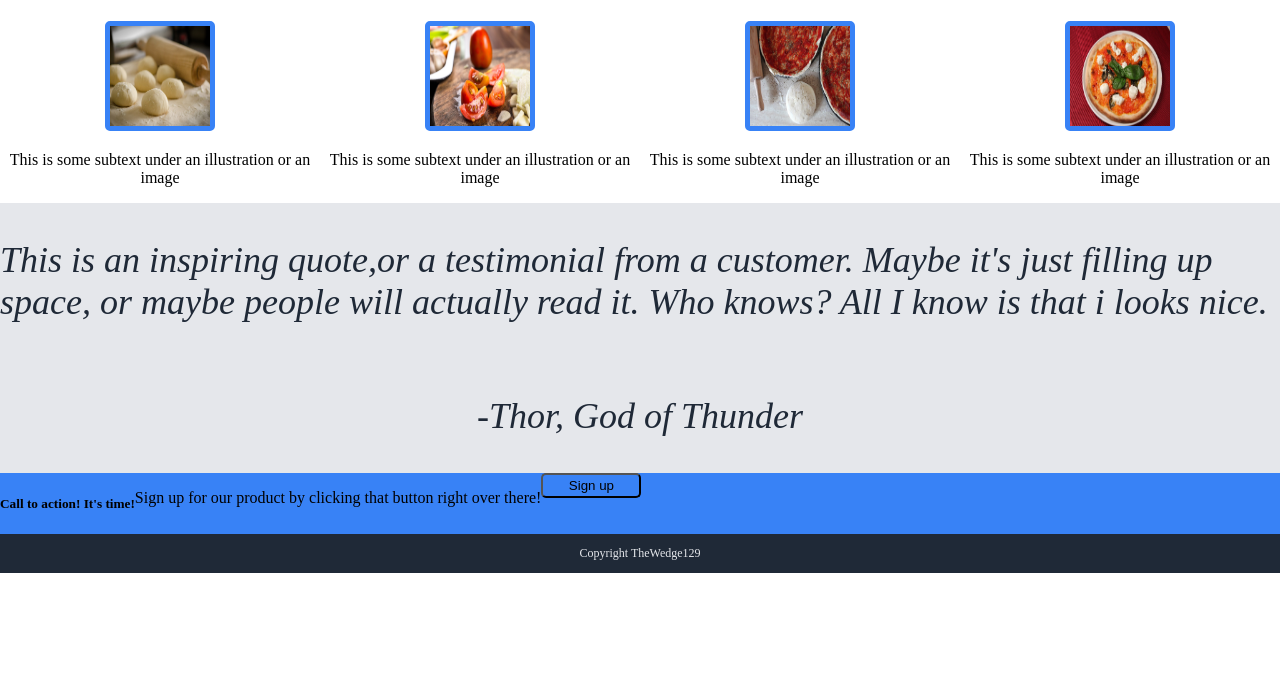
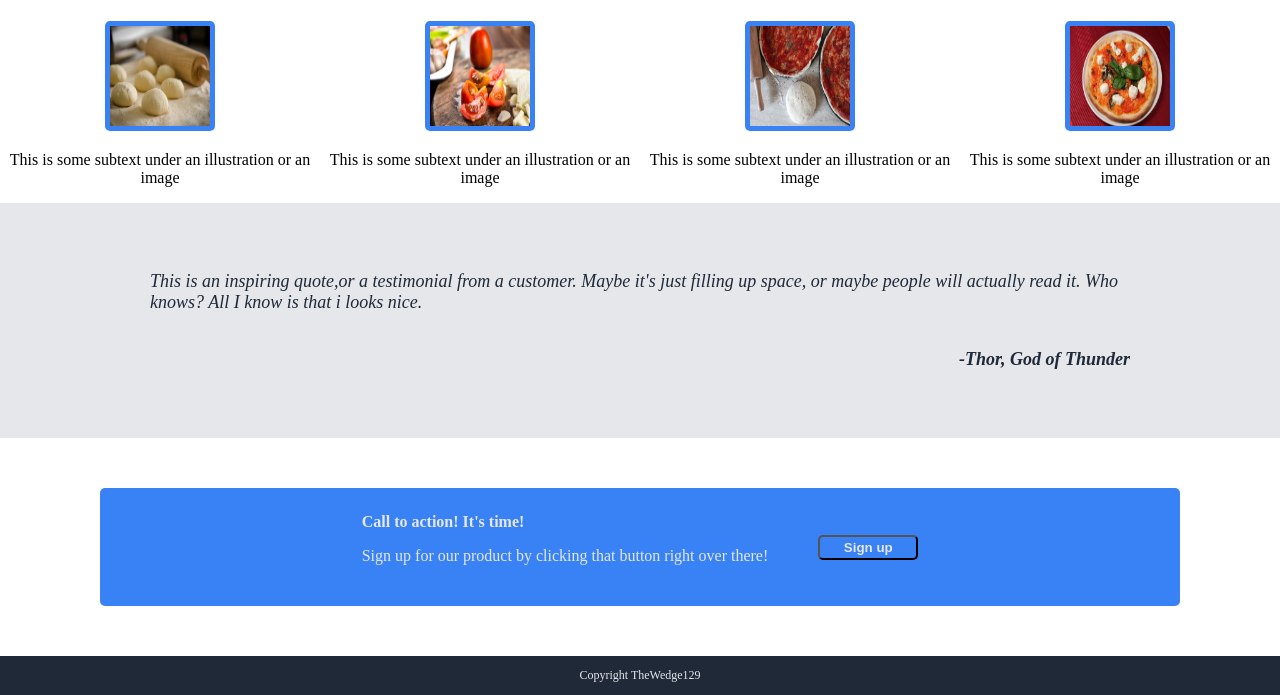
Before and after one commit to Wedge129/firstWebsiteOdin, a plain HTML site: page index.html in a window 1280 px wide. Shown: the part 571-1266 px from the top of the page. Before the commit the page ends 1144 px from the top, so only its background shows below. Drawn offline with Linux system fonts and the light colour scheme.

Commit message:
finished call to action and the quote section

```diff
--- a/index.html
+++ b/index.html
@@ -11,7 +11,7 @@
         <div class="headerTop">
             <h1>Header Logo</h1>
                 <div class="headerLinks">
-                <a href="https://www.facebook.com/">header link one</a>
+                <a href="">header link one</a>
                 <a href="">header link two</a>
                 <a href="">header link three</a>
             </div>
@@ -56,8 +56,10 @@
     <p class="author">-Thor, God of Thunder</p>
     </div>
     <div class="action">
-    <h5>Call to action! It's time!</h5>
-    <p>Sign up for our product by clicking that button right over there!</p>
+        <div class="actionText">
+            <h5>Call to action! It's time!</h5>
+            <p>Sign up for our product by clicking that button right over there!</p>
+        </div>
     <button>Sign up</button>
     </div>
     <div class="footer">
--- a/style.css
+++ b/style.css
@@ -55,6 +55,8 @@ padding-top:50px;
 
 button{
 background-color: #3882F6;
+color:#E5E7Eb;
+font-weight: bold;
 border-radius: 5px;
 width: 100px;
 height: 25px;
@@ -81,14 +83,7 @@ border-radius: 5px;
 
 .column p{
     display:flex;
-
 }
-
-
-
-
-
-
 
 
 .quote{
@@ -97,21 +92,46 @@ display:flex;
 justify-content: center;
 align-items: center;
 flex-wrap: wrap;
-font-size: 36px;
+font-size: 18px;
 color:#1F2937;
 font-style:italic ;
 font-weight: lighter;
+height: 100%;
+padding-top :50px;
+padding-left: 150px;
+padding-right: 150px;
+padding-bottom: 50px;
 }
 
 .quote .author{
-font-weight: bolder;
+display:flex;
+font-weight: bold;
+flex:auto;
+justify-content: right;
+}
 
-}
 .action{
 display:flex;
 background-color: #3882F6;
+color:#E5E7Eb;
+margin:100px;
+margin-top: 50px;
+margin-bottom: 50px;
+border-radius: 5px;
+padding:25px;
+justify-content: center;
+align-items: center;
 }
 
+.action h5{
+font-weight: bold;
+font-size: medium;
+margin:auto;
+}
+
+.action button{
+margin-left:50px;
+}
 .footer{
 background-color: #1F2937;
 font-size:12px;
```
